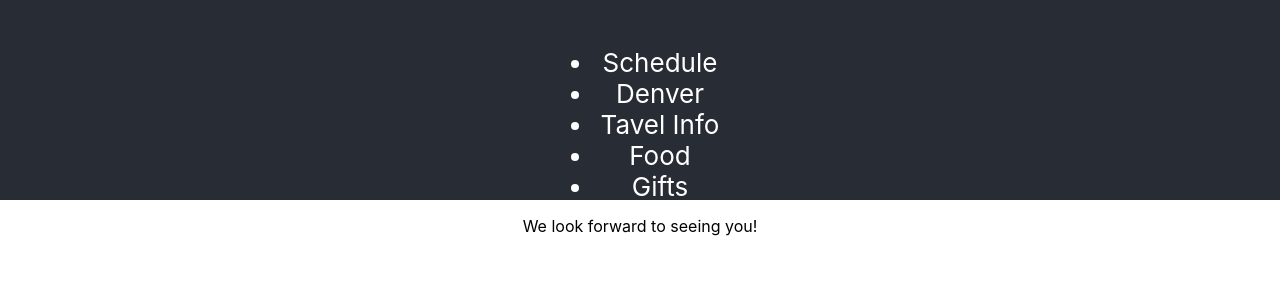
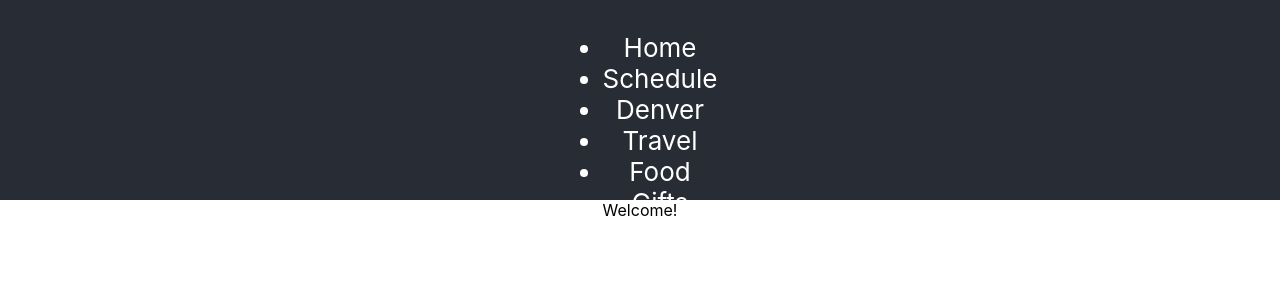
Before and after one commit to francepack/massam, a React (Create React App) app: page / in a window 1280 px wide. Shown: the top 300 px of the page. Built offline with nearby package versions, Linux system fonts and the light colour scheme.

Commit message:
Add render method and rename files

```diff
--- a/src/App.js
+++ b/src/App.js
@@ -3,41 +3,37 @@
 import Gifts from './Gifts.js';
 import Food from './Food.js';
 import Denver from './Denver.js';
-import General from './General.js';
+import Travel from './Travel.js';
 import Contact from './Contact.js';
 import Covid from './Covid.js';
-
-
-
-
-import './css/App.css';
+import Home from './Home.js';
+import './css/app.css';
 
 function App() {
-  const [currentPage, setCurrentPage] = useState('');
+  const [currentPage, setCurrentPage] = useState('home');
+  const pages = ['home', 'schedule', 'denver', 'travel', 'food', 'gifts', 'covid', 'contact' ]
 
   const changePage = (page) => {
     setCurrentPage(page);
   }
 
+  const renderNavItems = () => {
+    return pages.map(page => (<li key={page} onClick={() => changePage(page)}>{page.charAt(0).toUpperCase() + page.slice(1)}</li>))
+  }
+
   return (
-    <div className='App'>
-      <header className='App-header'>
+    <div className='app'>
+      <header className='app-header'>
         <h2>Massam Wedding</h2>
         <div className='nav-bar-area'>
           <ul>
-            <li onClick={() => changePage('schedule')}>Schedule</li>
-            <li onClick={() => changePage('denver')}>Denver</li>
-            <li onClick={() => changePage('general')}>Tavel Info</li>
-            <li onClick={() => changePage('food')}>Food</li>
-            <li onClick={() => changePage('gifts')}>Gifts</li>
-            <li onClick={() => changePage('covid')}>Covid info</li>
-            <li onClick={() => changePage('contact')}>Contact us</li>
+            {renderNavItems()}
           </ul>
         </div>
       </header>
       <main>
-        {currentPage === '' &&
-          <p>We look forward to seeing you!</p>
+      {currentPage === 'home' &&
+        <Home />
         }
       {currentPage === 'schedule' &&
         <Schedule />
@@ -57,8 +53,8 @@
       {currentPage === 'contact' &&
         <Contact />
         }
-        {currentPage === 'general' &&
-          <General />
+      {currentPage === 'travel' &&
+        <Travel />
         }
       </main>
     </div>
--- /dev/null
+++ b/src/Home.js
@@ -0,0 +1,12 @@
+import React, { useState } from "react";
+
+function Home() {
+
+  return (
+    <div className="home">
+      Welcome!
+    </div>
+  );
+}
+
+export default Home;
--- a/src/General.js
+++ b/src/Travel.js
@@ -1,12 +1,12 @@
 import React, { useState } from "react";
 
-function General() {
+function Travel() {
 
   return (
-    <div className="general">
+    <div className="travel">
       Where should I stay? What should I do?
     </div>
   );
 }
 
-export default General;
+export default Travel;
--- a/src/css/App.css
+++ b/src/css/App.css
@@ -1,19 +1,8 @@
-.App {
+.app {
   text-align: center;
 }
 
-.App-logo {
-  height: 40vmin;
-  pointer-events: none;
-}
-
-@media (prefers-reduced-motion: no-preference) {
-  .App-logo {
-    animation: App-logo-spin infinite 20s linear;
-  }
-}
-
-.App-header {
+.app-header {
   background-color: #282c34;
   height: 200px;
   display: flex;
@@ -24,7 +13,7 @@
   color: white;
 }
 
-.App-link {
+.app-link {
   color: #61dafb;
 }
 
```
Lines whose indentation alone changed are shown as unchanged.
